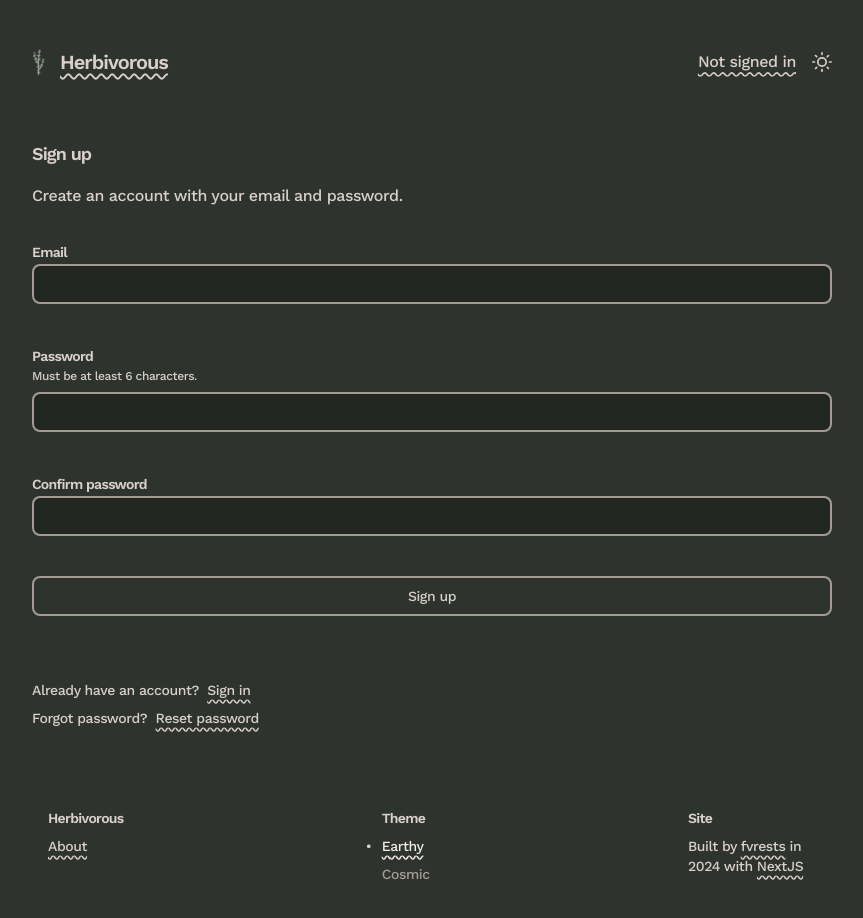
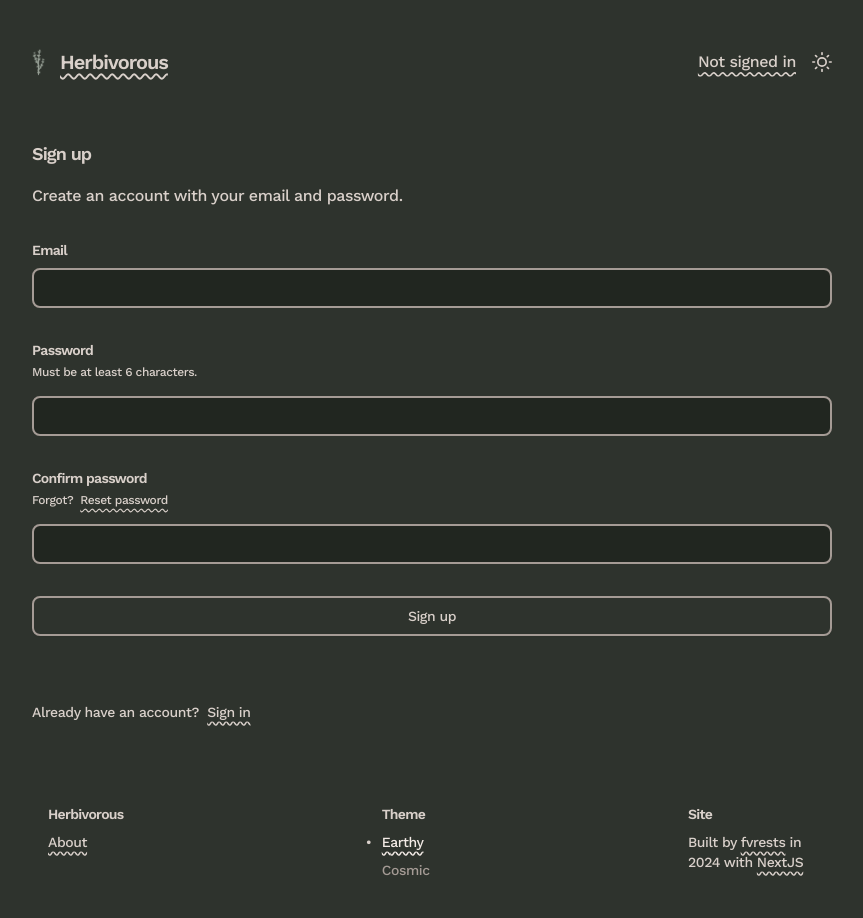
Before and after one commit to fvrests/herbivorous, a Next.js app: page /signup in a window 1280 px wide. Shown: the top 918 px of the page, without its empty margins (208-1071 px from the left). Built offline with nearby package versions, Linux system fonts and the light colour scheme; no server answers.

Commit message:
forms - improve css modules implementation

```diff
--- a/src/app/day/[dateString]/page.tsx
+++ b/src/app/day/[dateString]/page.tsx
@@ -5,6 +5,7 @@ import { addDays, subDays, format, isToday } from "date-fns";
 import goals from "@/app/goals.json";
 import Goal from "@/components/Goal";
 import Link from "@/components/Link";
+// todo: add button to clear all progress for day. requires refactor to use a single progress object for all days
 
 export default function DayView({
 	params,
--- a/src/app/goals.json
+++ b/src/app/goals.json
@@ -573,6 +573,7 @@
 			"rugby",
 			"running",
 			"scuba diving",
+			"tennis (singles)",
 			"soccer",
 			"speed skating",
 			"squash",
--- a/src/app/signin/SignInForm.tsx
+++ b/src/app/signin/SignInForm.tsx
@@ -47,7 +47,7 @@ export default function SignInForm() {
 				}}
 			>
 				{statusMessage && <p className={message.base}>{statusMessage}</p>}
-				<div className={form.itemWrapper}>
+				<div>
 					<label htmlFor="email" className={form.label}>
 						Email
 					</label>
@@ -61,10 +61,14 @@ export default function SignInForm() {
 						onChange={handleChangeInput}
 					></input>
 				</div>
-				<div className={form.itemWrapper}>
+				<div>
 					<label htmlFor="password" className={form.label}>
 						Password
 					</label>
+					<p className={form.sublabel}>
+						Forgot? &nbsp;
+						<Link href="/forgot-password">Reset password</Link>
+					</p>
 					<input
 						className={form.input}
 						id="password"
@@ -82,10 +86,6 @@ export default function SignInForm() {
 				New here? &nbsp;
 				<Link href="/signup">Sign up</Link>
 			</div>
-			<div className="text-sm">
-				Forgot password? &nbsp;
-				<Link href="/forgot-password">Reset password</Link>
-			</div>
 		</>
 	);
 }
--- a/src/app/signup/SignUpForm.tsx
+++ b/src/app/signup/SignUpForm.tsx
@@ -79,7 +79,7 @@ export default function SignUpForm() {
 				}}
 			>
 				{statusMessage && <p className={message.base}>{statusMessage}</p>}
-				<div className={form.itemWrapper}>
+				<div>
 					<label htmlFor="email" className={form.label}>
 						Email
 					</label>
@@ -93,7 +93,7 @@ export default function SignUpForm() {
 						onChange={handleChangeInput}
 					></input>
 				</div>
-				<div className={form.itemWrapper}>
+				<div>
 					<label htmlFor="password" className={form.label}>
 						Password
 					</label>
@@ -109,10 +109,14 @@ export default function SignUpForm() {
 						onChange={handleChangeInput}
 					></input>
 				</div>
-				<div className={form.itemWrapper}>
+				<div>
 					<label htmlFor="confirmPassword" className={form.label}>
 						Confirm password
 					</label>
+					<p className={form.sublabel}>
+						Forgot? &nbsp;
+						<Link href="/forgot-password">Reset password</Link>
+					</p>
 					<input
 						className={form.input}
 						id="confirmPassword"
@@ -127,14 +131,10 @@ export default function SignUpForm() {
 				</div>
 				<Button type="submit">Sign up</Button>
 			</form>
-			<div className="mb-2 text-sm">
+			<span className="text-sm">
 				Already have an account? &nbsp;
 				<Link href="/user">Sign in</Link>
-			</div>
-			<div className="text-sm">
-				Forgot password? &nbsp;
-				<Link href="/forgot-password">Reset password</Link>
-			</div>
+			</span>
 		</>
 	);
 }
--- a/src/app/styles/form.module.css
+++ b/src/app/styles/form.module.css
@@ -1,15 +1,12 @@
 .root {
-	@apply mb-16 flex max-w-full flex-col gap-10;
+	@apply mb-16 flex max-w-full flex-col space-y-8;
 }
 .label {
-	@apply mb-2 text-sm font-semibold tracking-tighter;
+	@apply mb-2 block text-sm font-semibold tracking-tighter;
 }
 .sublabel {
-	@apply mb-2 text-xs text-f-med;
+	@apply -mt-1 mb-4 text-xs text-f-med;
 }
 .input {
 	@apply w-full rounded-lg border-2 border-border bg-b-low p-2 text-sm text-f-high placeholder:text-f-low hover:border-f-low focus:border-f-low;
 }
-.link {
-	@apply text-sm;
-}
--- a/src/app/user/page.tsx
+++ b/src/app/user/page.tsx
@@ -42,7 +42,7 @@ export default function User() {
 							/>
 						)}
 					</div>
-					<h2 className="text-lg font-semibold tracking-tighter">
+					<h2 className={text.heading}>
 						{user.displayName ? user.displayName : user.email}
 					</h2>
 				</div>
```
